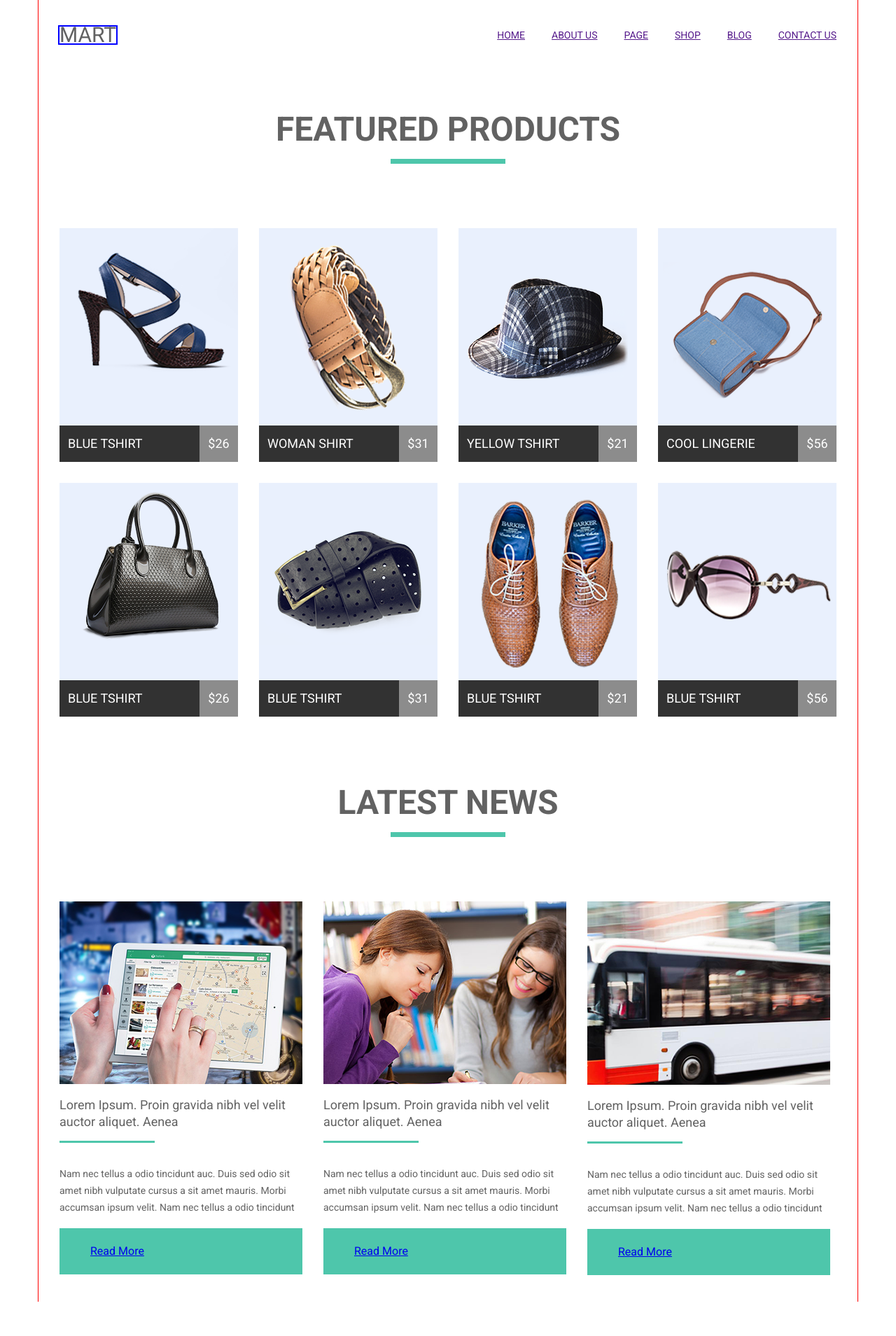
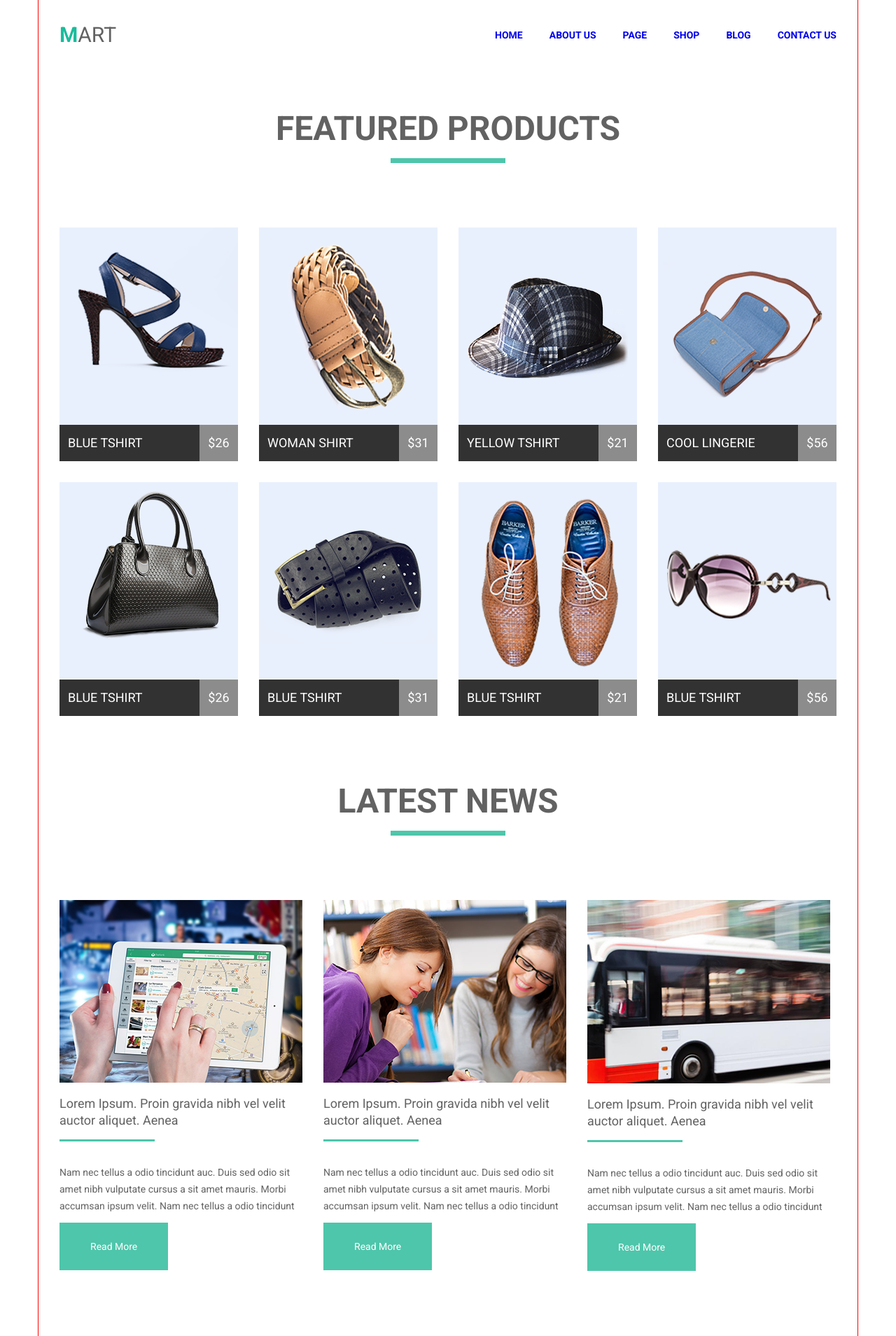
Before and after one commit to VladimirSZ/goit-fe-course, a plain HTML site: page html-css/module-04/index.html in a window 1280 px wide. Shown: the whole page at 70% size. Before the commit the page ends 1860 px from the top, so only its background shows below. Drawn offline with Linux system fonts and the light colour scheme.

Commit message:
new edit

```diff
--- a/html-css/module-04/css/styles.css
+++ b/html-css/module-04/css/styles.css
@@ -28,11 +28,20 @@ img {
     padding: 38px 30px;
 }
 
+.page-header {
+    margin-bottom: 55px;
+}
+
 .logo {
     display: block;
-    outline: 2px solid blue;
     float: left;
     font-size: 30px;
+}
+
+.logo::first-letter {
+    color: #1abc9c;
+    font-size: 30px;
+    font-weight: bold;
 }
 
 .menu {
@@ -41,11 +50,17 @@ img {
     padding: 0;
     font-size: 14px;
     list-style: none;
+    font-weight: bold;
 }
 
 .menu li {
     float: left;
     margin-right: 38px;
+}
+
+.menu a {
+    display: block;
+    text-decoration: none;
 }
 
 .menu li:last-child {
@@ -59,7 +74,7 @@ img {
     clear: both;
 }
 
-h2::after {
+.name::after {
     display: block;
     width: 164px;
     height: 7px;
@@ -68,11 +83,15 @@ h2::after {
     margin: 30px auto 92px;
 }
 
-h2 {
+.name {
+    margin: 0;
     text-align: center;
     font-size: 48px;
-    margin-top: 111px;
     margin-bottom: 32px;
+}
+
+.section {
+    padding: 55px 0;
 }
 
 .catalog {
@@ -91,6 +110,10 @@ h2 {
     width: 255px;
     outline: 2 px solid #424242;
     cursor: pointer;
+}
+
+.image-link {
+    display: block;
 }
 
 .product-item:not(:nth-child(4n)) {
@@ -172,19 +195,22 @@ h2 {
 
 .about-the-news {
     font-size: 14px;
-    margin: 32px auto 0px;
+    margin: 32px auto 12px;
 }
 
-.button {
-    font-size: 16px;
-    border: 0px solid #626262;
-    display: block;
-    margin: 18px auto 0px;
+.link {
+    font-size: 14px;
+    line-height: 26px;
+    border: none;
+    display: inline-block;
+    color: #ffffff;
+    text-decoration: none;
+    margin: 0;
     background-color: #4ec6ab;
     padding: 21px 44px;
 }
 
-.button:hover {
-    color: aqua;
-    background: blanchedalmond;
+.link:hover {
+    color: #ffffff;
+    background: blue;
 }
--- a/html-css/module-04/index.html
+++ b/html-css/module-04/index.html
@@ -16,71 +16,90 @@
             <nav class="clearfix">
                 <a class="logo">MART</a>
                 <ul class="menu clearfix">
-                    <li><a href="">HOME</a></li>
-                    <li><a href="">ABOUT US</a></li>
-                    <li><a href="">PAGE</a></li>
-                    <li><a href="">SHOP</a></li>
-                    <li><a href="">BLOG</a></li>
-                    <li><a href="">CONTACT US</a></li>
+                    <li><a href="#">HOME</a></li>
+                    <li><a href="#">ABOUT US</a></li>
+                    <li><a href="#">PAGE</a></li>
+                    <li><a href="#">SHOP</a></li>
+                    <li><a href="#">BLOG</a></li>
+                    <li><a href="#">CONTACT US</a></li>
                 </ul>
             </nav>
         </header>
 
-        <h2>FEATURED PRODUCTS</h2>
+        <main>
 
-        <section class="catalog">
+
+
+            <section class="catalog section">
+                <h2 class="name">FEATURED PRODUCTS</h2>
                 <ul class="catalog-list clearfix">
                     <li class="product-item">
+                        <a href="#" class="image-link">
                             <img src="img/1.png" alt="product image" class="product-img" width="255" height="282">
+                        </a>
                         <div class="clearfix">
                             <div class="product-name">Blue tshirt</div>
                             <div class="product-price">$26</div>
                         </div>
                     </li>
                     <li class="product-item">
+                        <a href="#" class="image-link">
                             <img src="img/2.png" alt="product image" class="product-img" width="255" height="282">
+                        </a>
                         <div class="clearfix">
                             <div class="product-name">Woman shirt</div>
                             <div class="product-price">$31</div>
                         </div>
                     </li>
                     <li class="product-item">
+                        <a href="#" class="image-link">
                             <img src="img/3.png" alt="product image" class="product-img" width="255" height="282">
+                        </a>
                         <div class="clearfix">
                         <div class="product-name">Yellow tshirt</div>
                         <div class="product-price">$21</div>
                         </div>
                     </li>
                     <li class="product-item">
+                        <a href="#" class="image-link">
                             <img src="img/4.png" alt="product image" class="product-img" width="255" height="282">
+                        </a>
                         <div class="clearfix">
                         <div class="product-name">Cool lingerie</div>
                         <div class="product-price">$56</div>
                         </div>
                     </li>
                     <li class="product-item">
+                        <a href="#" class="image-link">
                             <img src="img/5.png" alt="product image" class="product-img" width="255" height="282">
+                        </a>
                         <div class="clearfix">
                         <div class="product-name">Blue tshirt</div>
                         <div class="product-price">$26</div>
                         </div>
                     </li>
                     <li class="product-item">
+                        <a href="#" class="image-link">
                             <img src="img/6.png" alt="product image" class="product-img" width="255" height="282">
+                        </a>
                         <div class="clearfix">
                         <div class="product-name">Blue tshirt</div>
                         <div class="product-price">$31</div>
                         </div>
                     </li>
                     <li class="product-item">
+                        <a href="#" class="image-link">
                             <img src="img/7.png" alt="product image" class="product-img" width="255" height="282">
+                        </a>
                         <div class="clearfix">
                         <div class="product-name">Blue tshirt</div>
                         <div class="product-price">$21</div>
                         </div>
                     </li>
                     <li class="product-item">
+                        <a href="#" class="image-link">
                             <img src="img/8.png" alt="product image" class="product-img" width="255" height="282">
+                        </a>
                         <div class="clearfix">
                         <div class="product-name">Blue tshirt</div>
                         <div class="product-price">$56</div>
@@ -89,36 +108,32 @@
                 </ul>
             </section>
 
-        <h2>LATEST NEWS</h2>
 
-        <section class="news">
+
+            <section class="news section">
+                <h2 class="name">LATEST NEWS</h2>
                 <ul class="catalog-news clearfix">
                     <li class="news-item">
                         <img src="img/9.png" alt="news image" class="news-img" width="347" height="261">
-                    <div class="clearfix">
                         <div class="news-description">Lorem Ipsum. Proin gravida nibh vel velit auctor aliquet. Aenea</div>
                         <div class="about-the-news">Nam nec tellus a odio tincidunt auc. Duis sed odio sit amet nibh vulputate cursus a sit amet mauris. Morbi accumsan ipsum velit. Nam nec tellus a odio tincidunt</div>
-                    <a class="button" href="#" >Read More</a>
-                    </div>
+                        <a class="link" href="#" >Read More</a>
                     </li>
                     <li class="news-item">
                         <img src="img/10.png" alt="news image" class="news-img" width="347" height="261">
-                    <div class="clearfix">
                         <div class="news-description">Lorem Ipsum. Proin gravida nibh vel velit auctor aliquet. Aenea</div>
                         <div class="about-the-news">Nam nec tellus a odio tincidunt auc. Duis sed odio sit amet nibh vulputate cursus a sit amet mauris. Morbi accumsan ipsum velit. Nam nec tellus a odio tincidunt</div>
-                    <a class="button" href="#" >Read More</a>
-                    </div>
+                        <a class="link" href="#" >Read More</a>
                     </li>
                     <li class="news-item">
                         <img src="img/11.png" alt="news image" class="news-img" width="347" height="262">
-                    <div class="clearfix">
                         <div class="news-description">Lorem Ipsum. Proin gravida nibh vel velit auctor aliquet. Aenea</div>
                         <div class="about-the-news">Nam nec tellus a odio tincidunt auc. Duis sed odio sit amet nibh vulputate cursus a sit amet mauris. Morbi accumsan ipsum velit. Nam nec tellus a odio tincidunt</div>
-                    <a class="button" href="#" >Read More</a>
-                    </div>
+                        <a class="link" href="#" >Read More</a>
                     </li>
                 </ul>
             </section>
+        </main>
     </div>
 
 </body>
```
Lines whose indentation alone changed are shown as unchanged.
